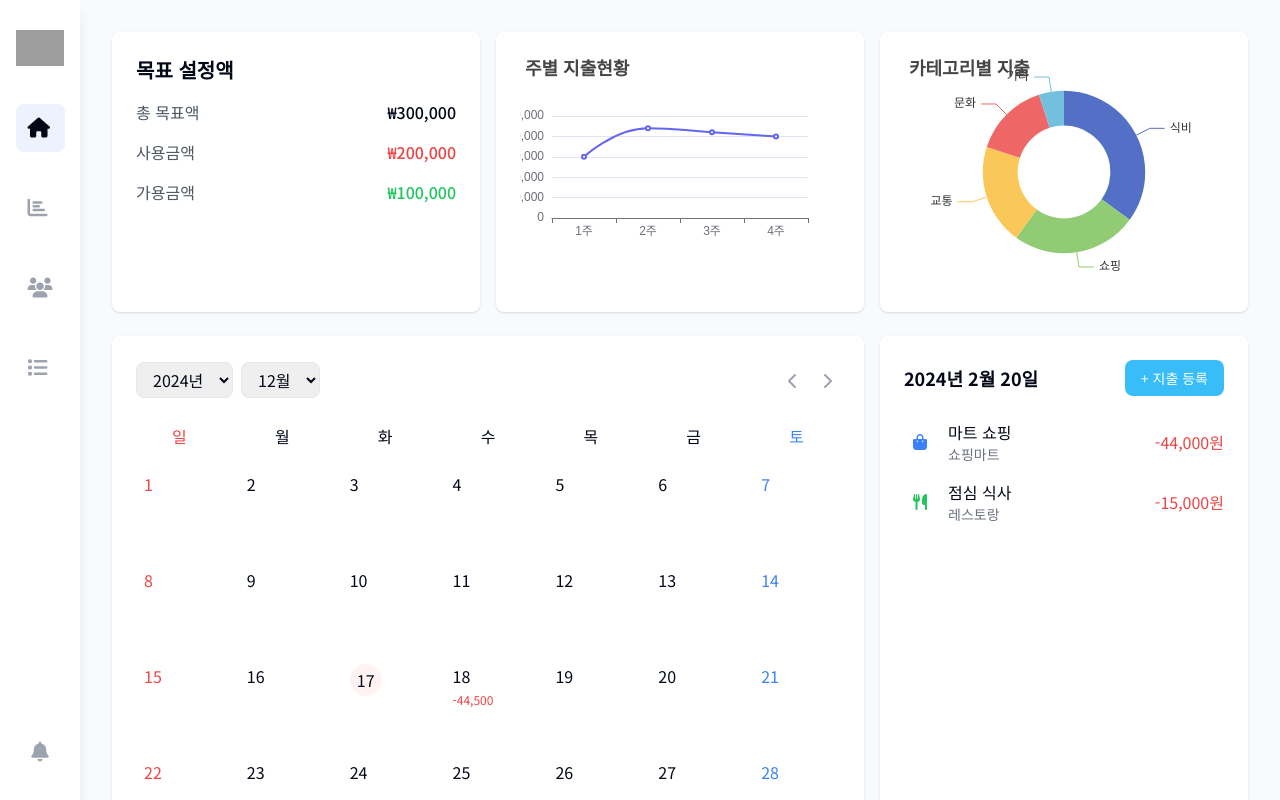
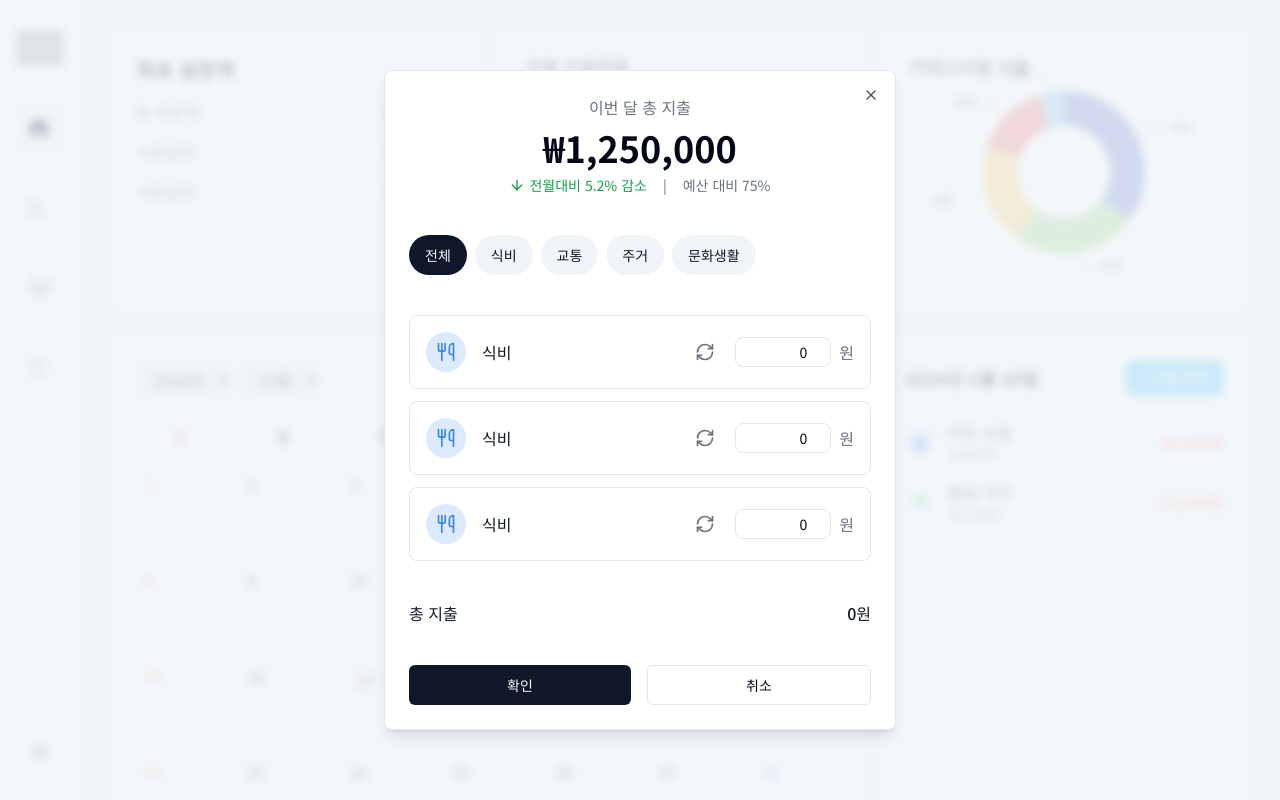
Before and after one commit to yuseonyoung/Modu_expend_book, a Next.js app in the folder Modu_expense_book/modu_expend_book/: page /dashboard in a window 1280 px wide. Both pictures are taken after a click on the button "+ 지출 등록". Shown: the top 800 px of the page. Built offline with nearby package versions, Linux system fonts and the light colour scheme; grey boxes are pictures that could not be loaded.

Commit message:
add ExpenseEntryDialog
add ExpenseEntryDialog

```diff
--- a/Modu_expense_book/modu_expend_book/src/app/dashboard/ui/DailyExpenses.tsx
+++ b/Modu_expense_book/modu_expend_book/src/app/dashboard/ui/DailyExpenses.tsx
@@ -1,64 +1,10 @@
+'use client'
+
+import ExpenseEntryDialog from '@/app/entry/ExpenseEntryDialog'
+
 interface DailyExpensesProps {
  isMobile: boolean;
  className?: string;
-  }
-
-  export default function DailyExpenses({ isMobile, className }: DailyExpensesProps) {
-    if (isMobile) {
-      return (
-        <section className="bg-white mt-4 px-4 py-4 rounded-lg shadow-sm">
-          <div className="flex justify-between items-center mb-4">
-            <h2 className="font-bold">2024년 2월 20일</h2>
-            <button className="bg-sky-500 text-white px-3 py-1.5 rounded-lg text-xs hover:bg-opacity-90 transition-all">
-              + 지출등록
-            </button>
-          </div>
-          <div className="space-y-4">
-            <ExpenseItem
-              icon="fa-shopping-bag"
-              iconColor="blue"
-              title="마트 쇼핑"
-              time="12:45"
-              amount={44000}
-            />
-            <ExpenseItem
-              icon="fa-utensils"
-              iconColor="green"
-              title="점심 식사"
-              time="12:34"
-              amount={15000}
-            />
-          </div>
-        </section>
-      )
-    }
-
-    return (
-      <div className={`bg-white p-6 rounded-lg shadow h-full overflow-auto ${className}`}>
-        <div className="flex justify-between items-center mb-6">
-          <h2 className="text-lg font-bold">2024년 2월 20일</h2>
-          <button className="px-4 py-2 bg-sky-400 text-white rounded-lg hover:bg-sky-500 transition-colors text-sm">
-            + 지출 등록
-          </button>
-        </div>
-        <div className="space-y-4">
-          <ExpenseItem
-            icon="fa-shopping-bag"
-            iconColor="blue"
-            title="마트 쇼핑"
-            location="쇼핑마트"
-            amount={44000}
-          />
-          <ExpenseItem
-            icon="fa-utensils"
-            iconColor="green"
-            title="점심 식사"
-            location="레스토랑"
-            amount={15000}
-          />
-        </div>
-      </div>
-    )
 }
 
 interface ExpenseItemProps {
@@ -87,3 +33,63 @@ interface DailyExpensesProps {
     </div>
   )
  }
+
+export default function DailyExpenses({ isMobile, className }: DailyExpensesProps) {
+ if (isMobile) {
+   return (
+     <section className="bg-white mt-4 px-4 py-4 rounded-lg shadow-sm">
+       <div className="flex justify-between items-center mb-4">
+         <h2 className="font-bold">2024년 2월 20일</h2>
+         <ExpenseEntryDialog
+  buttonStyle="px-4 py-2 bg-sky-500 text-white rounded-lg hover:bg-sky-600 transition-all text-sm"
+  buttonText="+ 지출 등록"
+/>
+       </div>
+       <div className="space-y-4">
+         <ExpenseItem
+           icon="fa-shopping-bag"
+           iconColor="blue"
+           title="마트 쇼핑"
+           time="12:45"
+           amount={44000}
+         />
+         <ExpenseItem
+           icon="fa-utensils"
+           iconColor="green"
+           title="점심 식사"
+           time="12:34"
+           amount={15000}
+         />
+       </div>
+     </section>
+   )
+ }
+
+ return (
+   <div className={`bg-white p-6 rounded-lg shadow h-full overflow-auto ${className}`}>
+     <div className="flex justify-between items-center mb-6">
+       <h2 className="text-lg font-bold">2024년 2월 20일</h2>
+       <ExpenseEntryDialog
+         buttonStyle="px-4 py-2 bg-sky-400 text-white rounded-lg hover:bg-sky-500 transition-colors text-sm"
+         buttonText="+ 지출 등록"
+       />
+     </div>
+     <div className="space-y-4">
+       <ExpenseItem
+         icon="fa-shopping-bag"
+         iconColor="blue"
+         title="마트 쇼핑"
+         location="쇼핑마트"
+         amount={44000}
+       />
+       <ExpenseItem
+         icon="fa-utensils"
+         iconColor="green"
+         title="점심 식사"
+         location="레스토랑"
+         amount={15000}
+       />
+     </div>
+   </div>
+ )
+}
--- /dev/null
+++ b/Modu_expense_book/modu_expend_book/src/app/entry/ExpenseEntryDialog.tsx
@@ -0,0 +1,112 @@
+'use client'
+
+import { useState, useEffect } from 'react'
+import { ArrowDownIcon, UtensilsIcon, RefreshCwIcon } from 'lucide-react'
+import { Button } from '@/components/ui/button'
+import { Dialog, DialogContent, DialogTrigger, DialogTitle } from '@/components/ui/dialog'
+import { VisuallyHidden } from '@radix-ui/react-visually-hidden'
+
+interface ExpenseEntryDialogProps {
+  buttonStyle: string;
+  buttonText: string;
+}
+
+export default function ExpenseEntryDialog({ buttonStyle, buttonText }: ExpenseEntryDialogProps) {
+  const [isMounted, setIsMounted] = useState(false)
+  const [totalAmount, setTotalAmount] = useState<number>(0)
+  const [inputValues, setInputValues] = useState<number[]>([0, 0, 0]) // 초기값 배열
+  const [selectedCategory, setSelectedCategory] = useState<string>('전체')
+
+  useEffect(() => {
+    setIsMounted(true)
+  }, [])
+
+  if (!isMounted) {
+    return <button className={buttonStyle}>{buttonText}</button>
+  }
+
+  const handleAmountChange = (index: number, value: string) => {
+    const newValues = [...inputValues]
+    newValues[index] = Number(value) || 0
+    setInputValues(newValues)
+    setTotalAmount(newValues.reduce((sum, current) => sum + current, 0)) // 총합 계산
+  }
+
+  const resetValues = () => {
+    setInputValues([0, 0, 0])
+    setTotalAmount(0)
+    setSelectedCategory('전체')
+  }
+
+  return (
+    <Dialog onOpenChange={(isOpen) => !isOpen && resetValues()}>
+      <DialogTrigger asChild>
+        <button type="button" className={buttonStyle}>{buttonText}</button>
+      </DialogTrigger>
+      <DialogContent className="fixed top-[50%] left-[50%] translate-x-[-50%] translate-y-[-50%] w-full max-w-md bg-white rounded-2xl shadow-lg p-6">
+        <VisuallyHidden>
+          <DialogTitle>사용자 금액 등록</DialogTitle>
+        </VisuallyHidden>
+        <div className="text-center mb-6">
+          <p className="text-gray-500 mb-2">이번 달 총 지출</p>
+          <h2 className="text-4xl font-bold mb-2">₩1,250,000</h2>
+          <div className="flex justify-center items-center gap-4 text-sm text-gray-500">
+            <span className="text-green-600 flex items-center">
+              <ArrowDownIcon className="w-4 h-4 mr-1" />
+              전월대비 5.2% 감소
+            </span>
+            <span>|</span>
+            <span>예산 대비 75%</span>
+          </div>
+        </div>
+
+        <div className="flex gap-2 mb-6 overflow-x-auto">
+          {['전체', '식비', '교통', '주거', '문화생활'].map((category) => (
+            <Button
+              key={category}
+              variant={selectedCategory === category ? "default" : "secondary"}
+              className="rounded-full px-4 py-2 text-sm"
+              onClick={() => setSelectedCategory(category)}
+            >
+              {category}
+            </Button>
+          ))}
+        </div>
+
+        <div className="space-y-3 mb-6">
+          {[1, 2, 3].map((item, index) => (
+            <div key={item} className="flex items-center gap-4 p-4 border rounded-lg">
+              <div className="w-10 h-10 flex items-center justify-center bg-blue-100 rounded-full">
+                <UtensilsIcon className="w-5 h-5 text-blue-500" />
+              </div>
+              <div className="flex-1">
+                <span className="text-gray-900">식비</span>
+              </div>
+              <div className="flex items-center gap-2">
+                <RefreshCwIcon className="text-gray-500 w-5 h-5 mr-3" />
+                <input
+                  type="number"
+                  className="w-24 px-2 py-1 text-right border rounded-lg text-sm"
+                  placeholder="0"
+                  value={inputValues[index]}
+                  onChange={(e) => handleAmountChange(index, e.target.value)}
+                />
+                <span className="text-gray-500">원</span>
+              </div>
+            </div>
+          ))}
+        </div>
+
+        <div className="flex justify-between items-center mb-6">
+          <span className="text-gray-900 font-medium">총 지출</span>
+          <span className="text-gray-900 font-medium">{totalAmount.toLocaleString()}원</span>
+        </div>
+
+        <div className="flex gap-4">
+          <Button className="flex-1">확인</Button>
+          <Button variant="outline" className="flex-1" onClick={resetValues}>취소</Button>
+        </div>
+      </DialogContent>
+    </Dialog>
+  )
+}
--- a/Modu_expense_book/modu_expend_book/src/app/globals.css
+++ b/Modu_expense_book/modu_expend_book/src/app/globals.css
@@ -25,6 +25,7 @@
  --radius: 0.5rem;
  --viewport-height: 100vh;
 }
+
 .dark {
  --background: 222.2 84% 4.9%;
  --foreground: 210 40% 98%;
@@ -46,7 +47,11 @@
  --input: 217.2 32.6% 17.5%;
  --ring: 212.7 26.8% 83.9%;
 }
+
 @layer base {
+ * {
+   @apply border-border;
+ }
  body {
    @apply bg-background text-foreground;
  }
@@ -60,7 +65,7 @@
 
 @keyframes modalOpen {
  from {
-    transform: scale(0);
+   transform: scale(0.95);
    opacity: 0;
  }
  to {
@@ -75,17 +80,43 @@
    opacity: 1;
  }
  to {
-    transform: scale(0);
+   transform: scale(0.95);
+   opacity: 0;
+ }
+}
+
+@keyframes overlayShow {
+ from {
+   opacity: 0;
+ }
+ to {
+   opacity: 1;
+ }
+}
+
+@keyframes overlayHide {
+ from {
+   opacity: 1;
+ }
+ to {
    opacity: 0;
  }
 }
 
 .animate-modal-open {
-  animation: modalOpen 0.3s ease-out forwards;
+ animation: modalOpen 0.2s ease-out forwards;
 }
 
 .animate-modal-close {
-  animation: modalClose 0.3s ease-in forwards;
+ animation: modalClose 0.2s ease-in forwards;
+}
+
+.animate-overlay-show {
+ animation: overlayShow 0.2s ease-out forwards;
+}
+
+.animate-overlay-hide {
+ animation: overlayHide 0.2s ease-in forwards;
 }
 
 body {
@@ -94,8 +125,34 @@ body {
 }
 
 .multi-line-truncate {
-  display: -webkit-box;         /* 플렉스박스 사용 */
-  -webkit-box-orient: vertical; /* 박스 방향을 수직으로 설정 */
-  overflow: hidden;             /* 넘치는 부분 숨김 */
-  text-overflow: ellipsis;      /* 넘치는 부분에 ... 표시 */
+ display: -webkit-box;
+ -webkit-box-orient: vertical;
+ overflow: hidden;
+ text-overflow: ellipsis;
 }
+
+.dialog-overlay {
+ background-color: rgba(0, 0, 0, 0.5);
+ position: fixed;
+ inset: 0;
+ animation: overlayShow 150ms cubic-bezier(0.16, 1, 0.3, 1);
+}
+
+.dialog-content {
+ background-color: white;
+ border-radius: 6px;
+ box-shadow: hsl(206 22% 7% / 35%) 0px 10px 38px -10px, hsl(206 22% 7% / 20%) 0px 10px 20px -15px;
+ position: fixed;
+ top: 50%;
+ left: 50%;
+ transform: translate(-50%, -50%);
+ width: 90vw;
+ max-width: 450px;
+ max-height: 85vh;
+ padding: 25px;
+ animation: modalOpen 150ms cubic-bezier(0.16, 1, 0.3, 1);
+}
+
+.dialog-content:focus {
+ outline: none;
+}
```
Also changed, not shown: 2 other files (tests, documents, lock files or other folders). Lines whose indentation alone changed are shown as unchanged.
